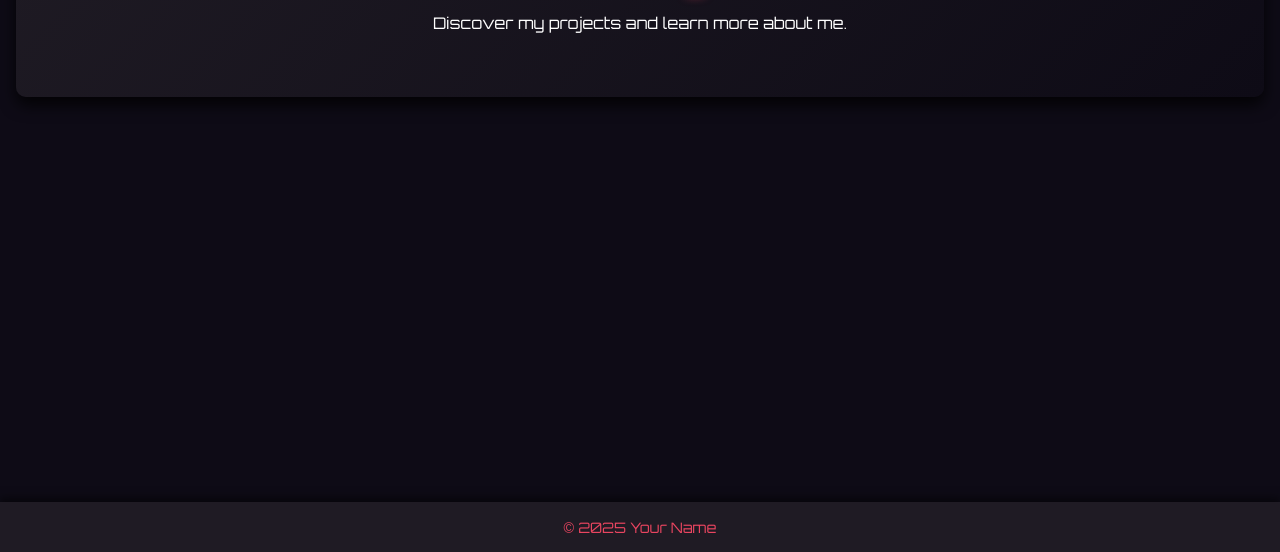
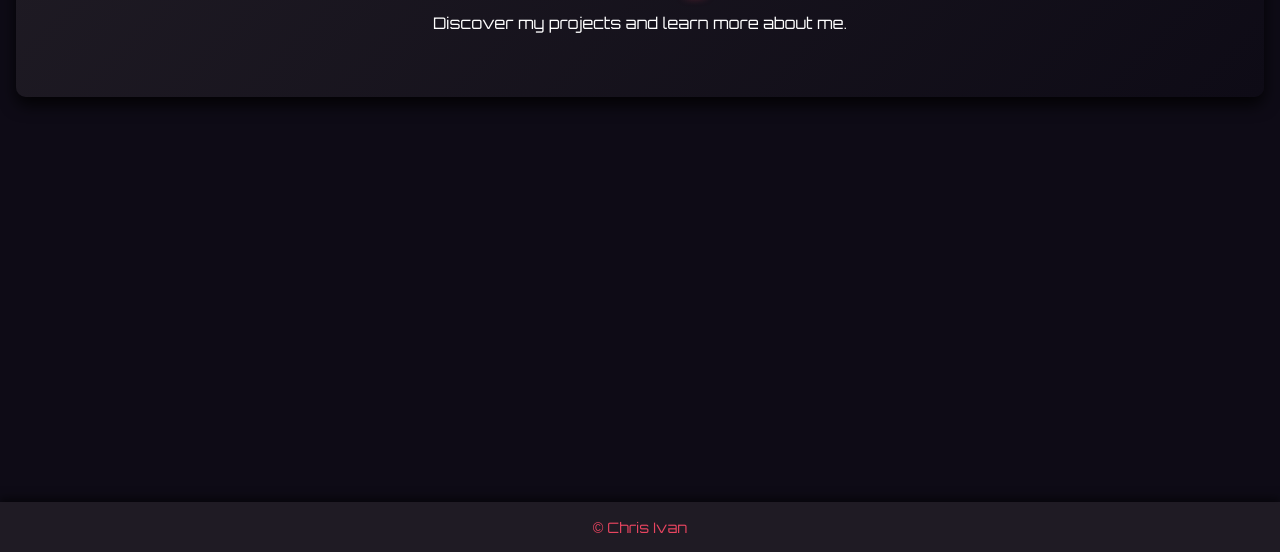
Before and after one commit to Chris-IT19/Personal-Portfolio, a plain HTML site: page index.html in a window 1280 px wide. Shown: the part 248-800 px from the top of the page. Drawn offline with Linux system fonts and the light colour scheme.

Commit message:
index.html

```diff
--- a/index.html
+++ b/index.html
@@ -25,7 +25,7 @@
         </section>
     </main>
     <footer>
-        <p>&copy; 2025 Your Name</p>
+        <p>&copy; Chris Ivan</p>
     </footer>
 </body>
 </html>
```
